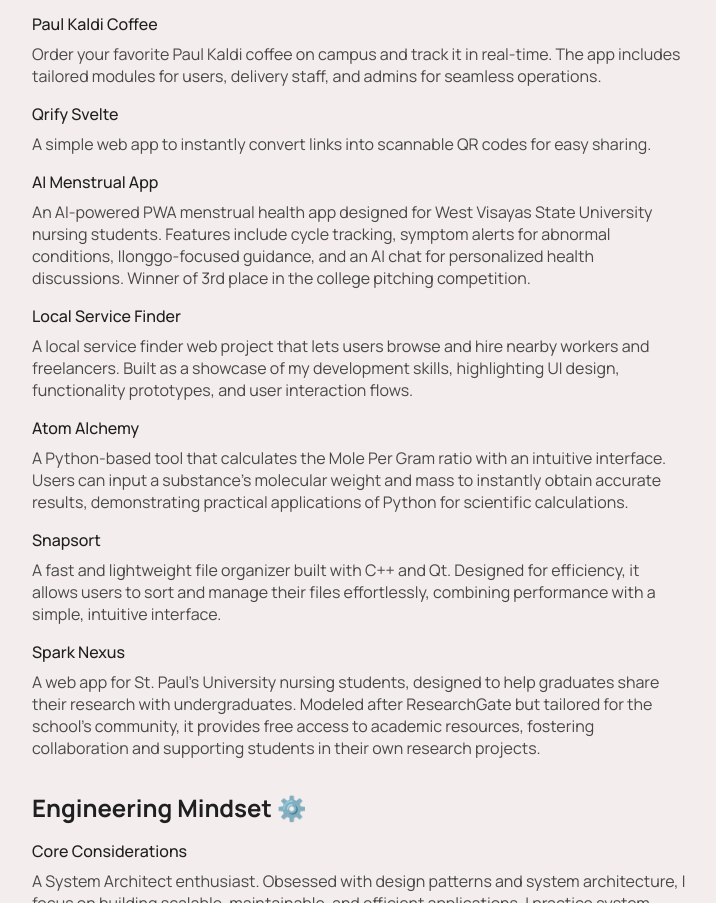
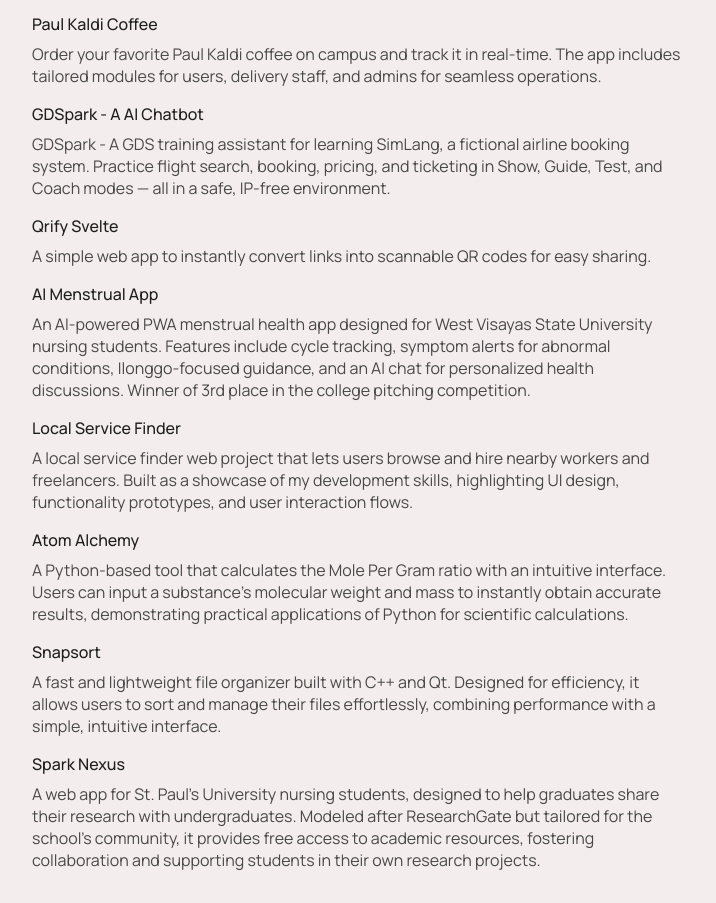
Before and after one commit to dayummson/portfolio-macalalag-v1, a website: page index.html in a window 1280 px wide. Shown: the part 911-1814 px from the top of the page, without its empty margins (280-996 px from the left). Drawn offline with nearby package versions, Linux system fonts and the light colour scheme; a script that the page names is missing.

Commit message:
feat: add more projects

```diff
--- a/index.html
+++ b/index.html
@@ -195,6 +195,20 @@
                                 </p>
                             </div>
                             <div class="project">
+                                <a target="_blank" href="https://"
+                                    >GDSpark - A AI Chatbot</a
+                                >
+                                <p>
+                                    GDSpark - A GDS training assistant for
+                                    learning SimLang, a fictional airline
+                                    booking system. Practice flight search,
+                                    booking, pricing, and ticketing in Show,
+                                    Guide, Test, and Coach modes — all in a
+                                    safe, IP-free environment.
+                                </p>
+                            </div>
+
+                            <div class="project">
                                 <a
                                     target="_blank"
                                     href="https://qrify-svelte.vercel.app"
```
